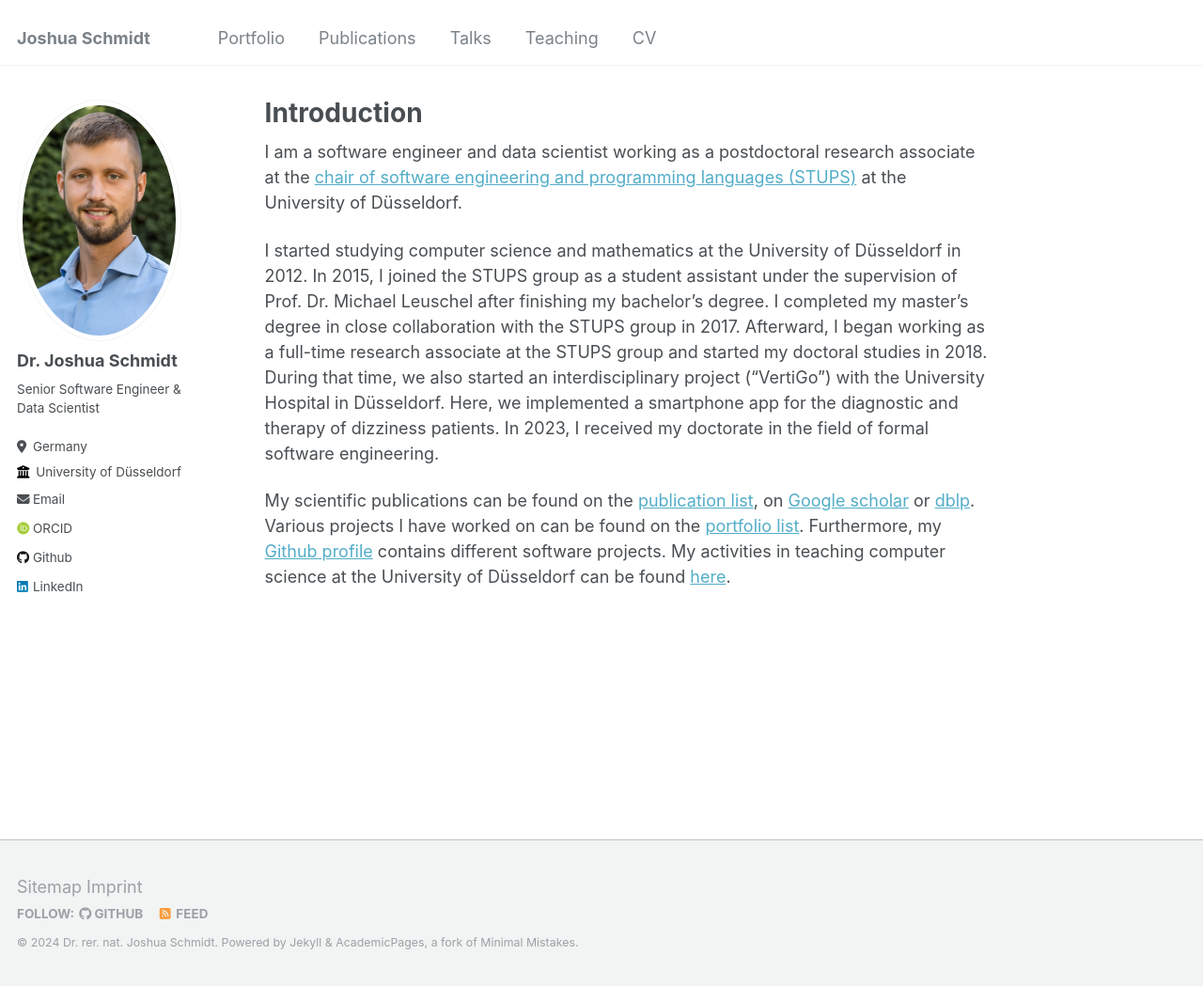
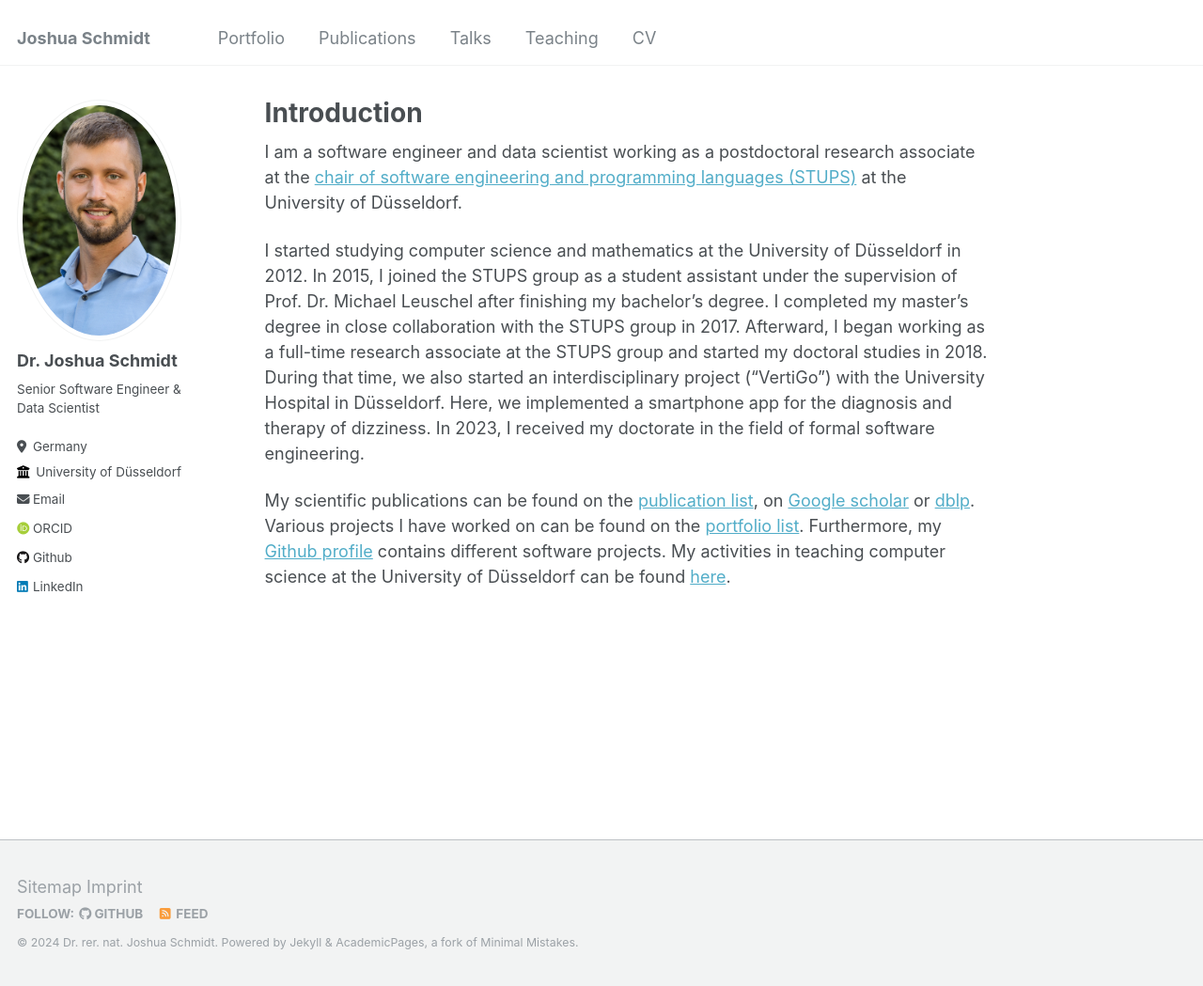
Before and after one commit to Joshua27/joshua27.github.io, a Jekyll site: the page built from _pages/about.md, in a window 1280 px wide and 1049 px high. Shown: the whole window at 94% size. Built offline with Jekyll 4.4.1, drawn with Linux system fonts in a browser that asks for light colours; some web fonts are replaced.

```diff
--- a/_pages/about.md
+++ b/_pages/about.md
@@ -14,7 +14,7 @@
 I completed my master's degree in close collaboration with the STUPS group in 2017.
 Afterward, I began working as a full-time research associate at the STUPS group and started my doctoral studies in 2018.
 During that time, we also started an interdisciplinary project ("VertiGo") with the University Hospital in Düsseldorf.
-Here, we implemented a smartphone app for the diagnostic and therapy of dizziness patients.
+Here, we implemented a smartphone app for the diagnosis and therapy of dizziness.
 In 2023, I received my doctorate in the field of formal software engineering.
 
 My scientific publications can be found on the [publication list](https://joshua27.github.io/publications/), on [Google scholar]() or [dblp](https://dblp.uni-trier.de/pid/179/7405.html).
```
Also changed, not shown: _portfolio/portfolio-1.md (+1 -1 lines), _portfolio/portfolio-2.md (+0 -2 lines), _portfolio/portfolio-3.md (+1 -1 lines), _portfolio/portfolio-5.md (+1 -1 lines), _portfolio/portfolio-6.md (+1 -1 lines), images/prob2-ui.png.
